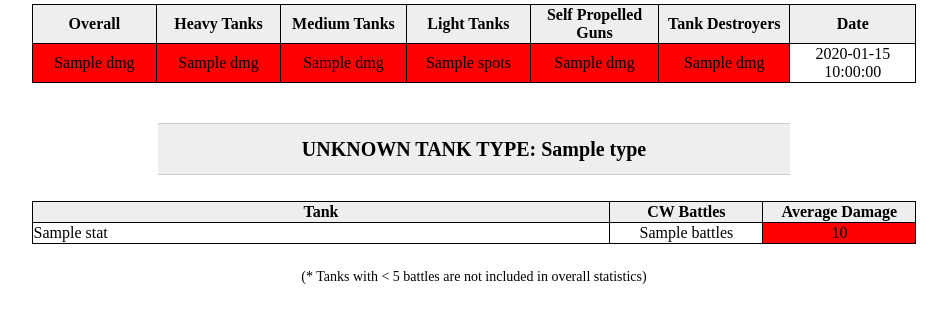
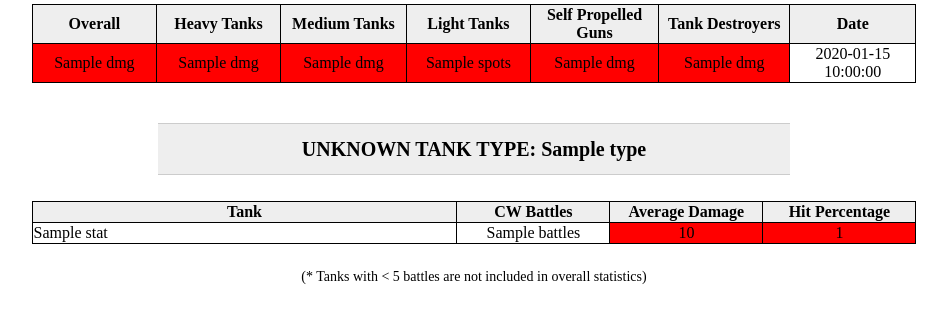
Before and after one commit to jonhartm/pyWOTCW, a Flask app: template templates/player.html in a window 1280 px wide. Shown: the part 171-494 px from the top of the page, without its empty margins (166-1113 px from the left). Run offline with Flask 2, Linux system fonts and the light colour scheme; the template is opened without the code that fills it: most values are stand-ins (such as "Sample title", 1, 10 or a date in 2020).

Commit message:
Add hit percent to individual pages

```diff
--- a/main.py
+++ b/main.py
@@ -113,7 +113,8 @@ def GetIndivStats(account_id):
         	Tanks.type,
         	battles,
         	ROUND(damage_dealt*1.0/battles, 2) AS avgDmg,
-        	ROUND(spotting*1.0/battles, 2) AS avgSpotting
+        	ROUND(spotting*1.0/battles, 2) AS avgSpotting,
+            hit_percent
         FROM MemberStats
         	JOIN Tanks ON MemberStats.tank_id = Tanks.tank_id
         WHERE account_id = ?
@@ -133,7 +134,9 @@ def GetIndivStats(account_id):
                     "name":tank[0],
                     "battles":tank[2],
                     "avgDmg":tank[3],
-                    "dmgRank":GetRank(tank[3], settings.DMG_BREAKS)
+                    "dmgRank":GetRank(tank[3], settings.DMG_BREAKS),
+                    "hitPercent":tank[5],
+                    "hitPercentRank":GetRank(tank[5], settings.HIT_PERCENT_BREAKS)
                 })
         query = '''
         SELECT
--- a/templates/player.html
+++ b/templates/player.html
@@ -60,6 +60,7 @@
           <th>Average Spotting</th>
         {% else %}
           <th>Average Damage</th>
+          <th>Hit Percentage</th>
         {% endif %}
         {% for stat in stats %}
         <tr>
@@ -74,6 +75,7 @@
             <td class="rank-{{stat['spotRank']}}">{{stat['avgSpot']}}</td>
           {% else %}
             <td class="rank-{{stat['dmgRank']}}">{{stat['avgDmg']}}</td>
+            <td class="rank-{{stat['hitPercentRank']}}">{{stat['hitPercent']}}</td>
           {% endif %}
         </tr>
         {% endfor %}
```
